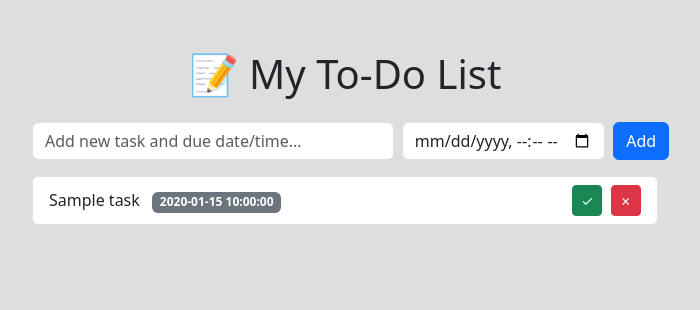
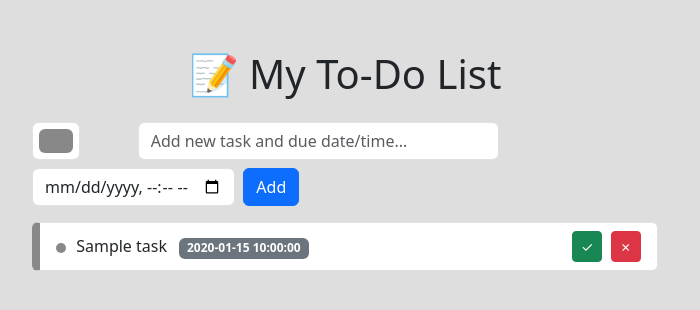
Before and after one commit to darindylar/python_todo_app, a Flask app: template templates/index.html in a window 1280 px wide. Shown: the top 310 px of the page, without its empty margins (295-995 px from the left). Run offline with Flask 3, Linux system fonts and the light colour scheme; the template is opened without the code that fills it: most values are stand-ins (such as "Sample title", 1, 10 or a date in 2020).

Commit message:
Add color customization for tasks and enhance task display in the To-Do List

```diff
--- a/app.py
+++ b/app.py
@@ -1,11 +1,20 @@
 from flask import Flask, render_template, request, redirect, url_for
 import os, json
 import datetime as dt
+import re
 
 app = Flask(__name__)
 app.config["TEMPLATES_AUTO_RELOAD"] = True
 
 DATA_FILE = "tasks.json"
+
+DEFAULT_COLOR = "#6c757d"
+
+def _valid_hex(s: str | None) -> bool:
+    if not s:
+        return False
+    return bool(re.fullmatch(r"#([0-9a-fA-F]{6}|[0-9a-fA-F]{3})", s))
+
 
 def load_tasks():
     if os.path.exists(DATA_FILE):
@@ -54,6 +63,7 @@ def augment_for_view(t: dict) -> dict:
             delta = due_dt - now
             out["overdue"] = delta.total_seconds() < 0
             out["due_text"] = ("overdue by " if out["overdue"] else "due in ") + humanise_delta(delta)
+    out["color"] = t.get("color") if _valid_hex(t.get("color")) else DEFAULT_COLOR
     return out
 
 @app.get("/")
@@ -69,14 +79,23 @@ def index():
                 t.get("due") or "9999-12-31T23:59")
     tasks_view.sort(key=sort_key)
 
-    return render_template("index.html", tasks=tasks_view, now_str=now_str)
+    return render_template(
+    "index.html",
+    tasks=tasks_view,
+    now_str=now_str,
+    default_color=DEFAULT_COLOR
+    )
+
 
 @app.post("/add")
 def add():
     task_text = request.form.get("task", "").strip()
     due_iso = request.form.get("due", "").strip() or None
     if task_text:
-        tasks.append({"task": task_text, "done": False, "due": due_iso})
+        color = request.form.get("color", "").strip()
+        if not _valid_hex(color):
+            color = DEFAULT_COLOR
+        tasks.append({"task": task_text, "done": False, "due": due_iso, "color": color})
         save_tasks()
     return redirect(url_for("index"))
 
--- a/templates/index.html
+++ b/templates/index.html
@@ -10,9 +10,12 @@
     body { background: #dedede; }
     .task-done { text-decoration: line-through; color: #808080; }
     .container { max-width: 650px; margin-top: 50px; }
-
-    /* keep inputs well-behaved inside flex/grid */
     .form-control { min-width: 0; }
+    .task-item { border-left: 8px solid var(--task-color, #6c757d); }
+    .color-dot {
+      display:inline-block; width:10px; height:10px; border-radius:50%;
+      margin-right:6px; vertical-align:middle;
+    }
   </style>
 </head>
 <body>
@@ -21,11 +24,14 @@
 
     <!-- Add Task -->
     <form action="/add" method="post" class="row g-2 mb-3 align-items-stretch">
+      <div class="col-12 col-md-2">
+        <input type="color" name="color" class="form-control form-control-color"
+            value="{{ default_color }}" title="Choose colour">
+        </div>
       <div class="col-12 col-md-7">
         <input type="text" name="task" class="form-control" placeholder="Add new task and due date/time..." required>
       </div>
       <div class="col-12 col-md-4">
-        <!-- Wider column (4) so the picker has more space -->
         <input type="datetime-local" name="due" class="form-control" min="{{ now_str }}">
       </div>
       <div class="col-12 col-md-1 d-grid">
@@ -36,9 +42,11 @@
     <!-- Tasks List -->
     <ul class="list-group">
       {% for t in tasks %}
-        <li class="list-group-item d-flex justify-content-between align-items-center">
+        <li class="list-group-item d-flex justify-content-between align-items-center task-item"
+            style="--task-color: {{ t['color'] }};">
           <div>
             <span class="{% if t.done %}task-done{% endif %}">
+              <span class="color-dot" style="background-color: {{ t['color'] }};"></span>
               {{ t["task"] }}
             </span>
             {% if t["due_text"] %}
```
